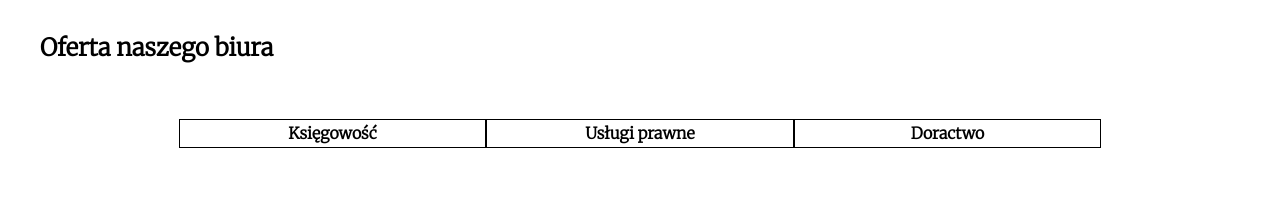
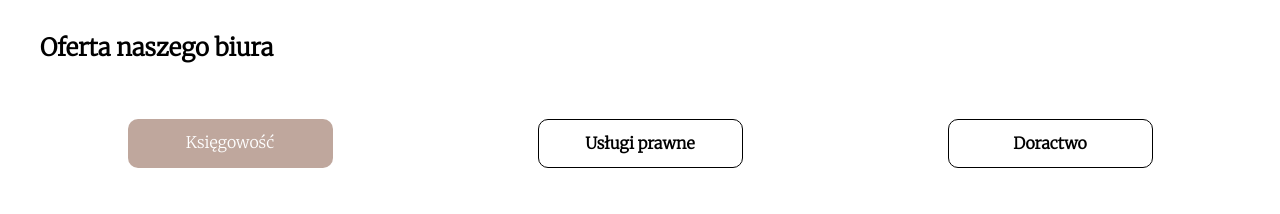
Before and after one commit to Osytek/Projekt-Calculator, a website: page Primus/offer.html in a window 1280 px wide. Shown: the part 722-936 px from the top of the page. Drawn offline with Linux system fonts and the light colour scheme.

Commit message:
change buttons at 'offer'

```diff
--- a/Primus/offer.html
+++ b/Primus/offer.html
@@ -37,9 +37,9 @@
             <div class="container">
                 <h2 class="section-title">Oferta naszego biura</h2>
                 <ul class="titles row">
-                <a class="col-3" href="#article-1" class="active"><li>Księgowość</li></a>
-                <a class="col-3" href="#article-2"><li>Usługi prawne</li></a>
-                <a class="col-3" href="#article-3"><li >Doractwo</li></a>
+                <a class="col-2 active article-1" href="#article-1"><li>Księgowość</li></a>
+                <a class="col-2 article-2" href="#article-2"><li>Usługi prawne</li></a>
+                <a class="col-2 article-3" href="#article-3"><li >Doractwo</li></a>
                 </ul>
             </div>
         </section>
--- a/Primus/sass/style.scss
+++ b/Primus/sass/style.scss
@@ -145,18 +145,41 @@ footer{
     opacity: 0;
     &.active{
         opacity: 1;
+        z-index: 1;
     }
 }
 .titles{
     list-style-type: none;
-    justify-content: center;
+    justify-content: space-around;
     a{
         color: black;
+        text-align: center;
+        font-weight: 600;
+        padding-top: 10px;
+        padding-bottom: 10px;
         border: 1px solid black;
-        text-align: center;
-        font-weight: 700;
+        border-radius: 10px;
+        transition: 0.5s;
+    }
+    a:hover{
+        background-color:#80513d;
+        color: white;
+        font-weight: 500;
+        opacity: 0.5;
+        border: none;
+        transition: 0.5s;
     }
 }
 .section-title{
     margin-top: 50px;
 }
+
+.titles{
+    .active{
+        background-color: #80513d;
+        color: white;
+        font-weight: 500;
+        opacity: 0.5;
+        border: none;
+    }
+}
```
Also changed, not shown: Primus/css/style.css, 1 other file.
